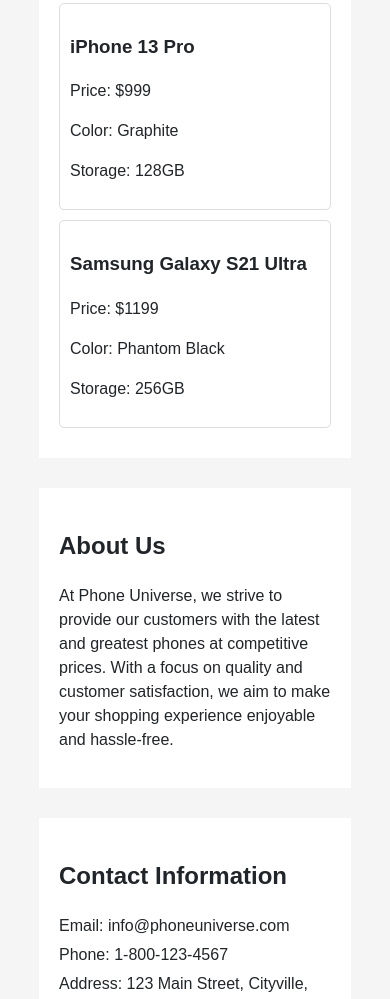
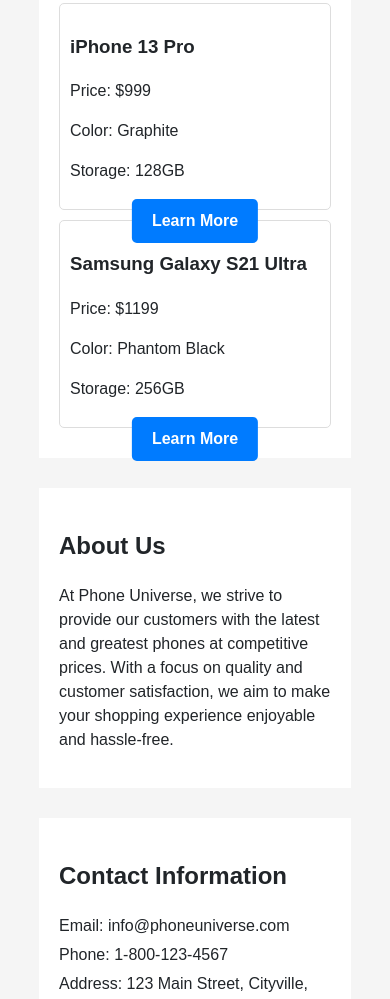
Before and after one commit to muratozcubukcu/CPSC-3700, a plain HTML site: page index.html in a window 390 px wide. Shown: the part 913-1912 px from the top of the page. Drawn offline with Linux system fonts and the light colour scheme.

```diff
--- a/index.html
+++ b/index.html
@@ -29,12 +29,14 @@
                 <p>Price: $999</p>
                 <p>Color: Graphite</p>
                 <p>Storage: 128GB</p>
+                <a href="Iphone13Pro.html" class="contact-button">Learn More</a>
             </div>
             <div class="product">
                 <h3>Samsung Galaxy S21 Ultra</h3>
                 <p>Price: $1199</p>
                 <p>Color: Phantom Black</p>
                 <p>Storage: 256GB</p>
+                <a href="SamsungS21.html" class="contact-button">Learn More</a>
             </div>
         </div>
 
```
